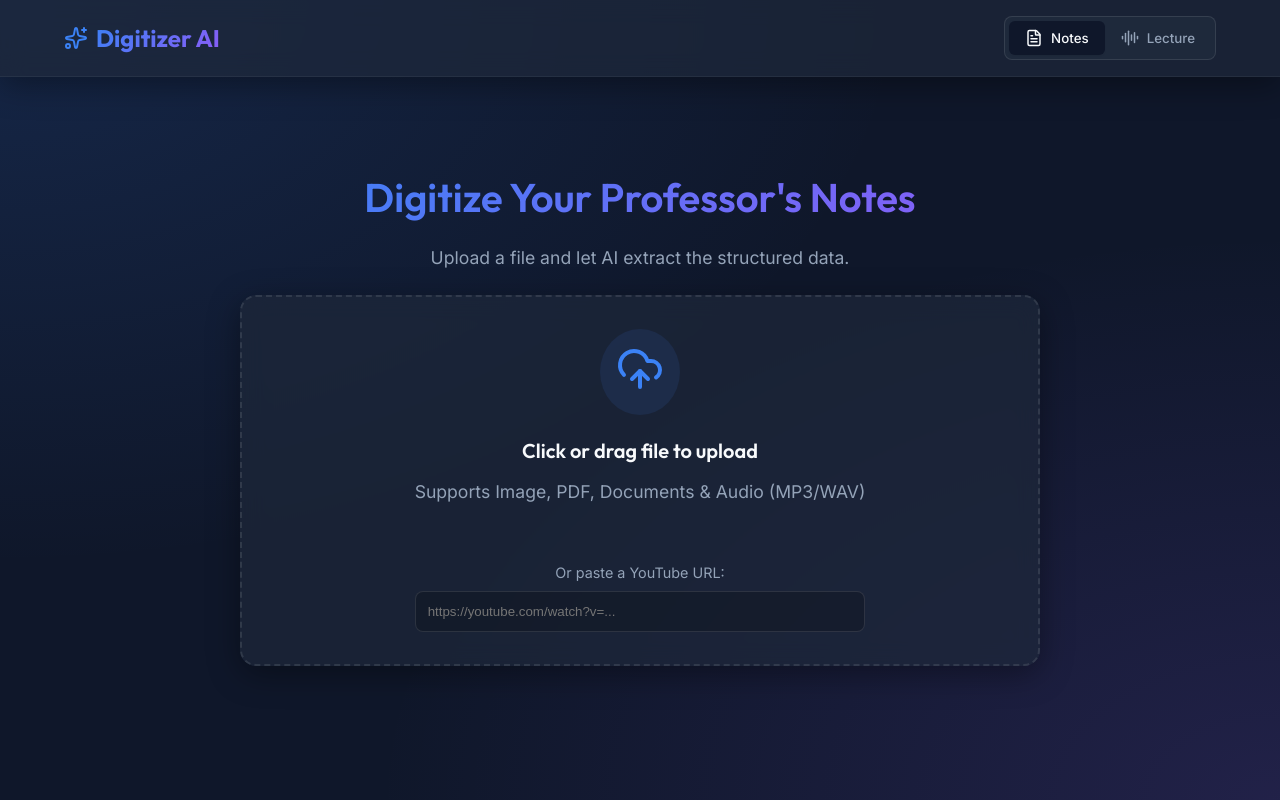
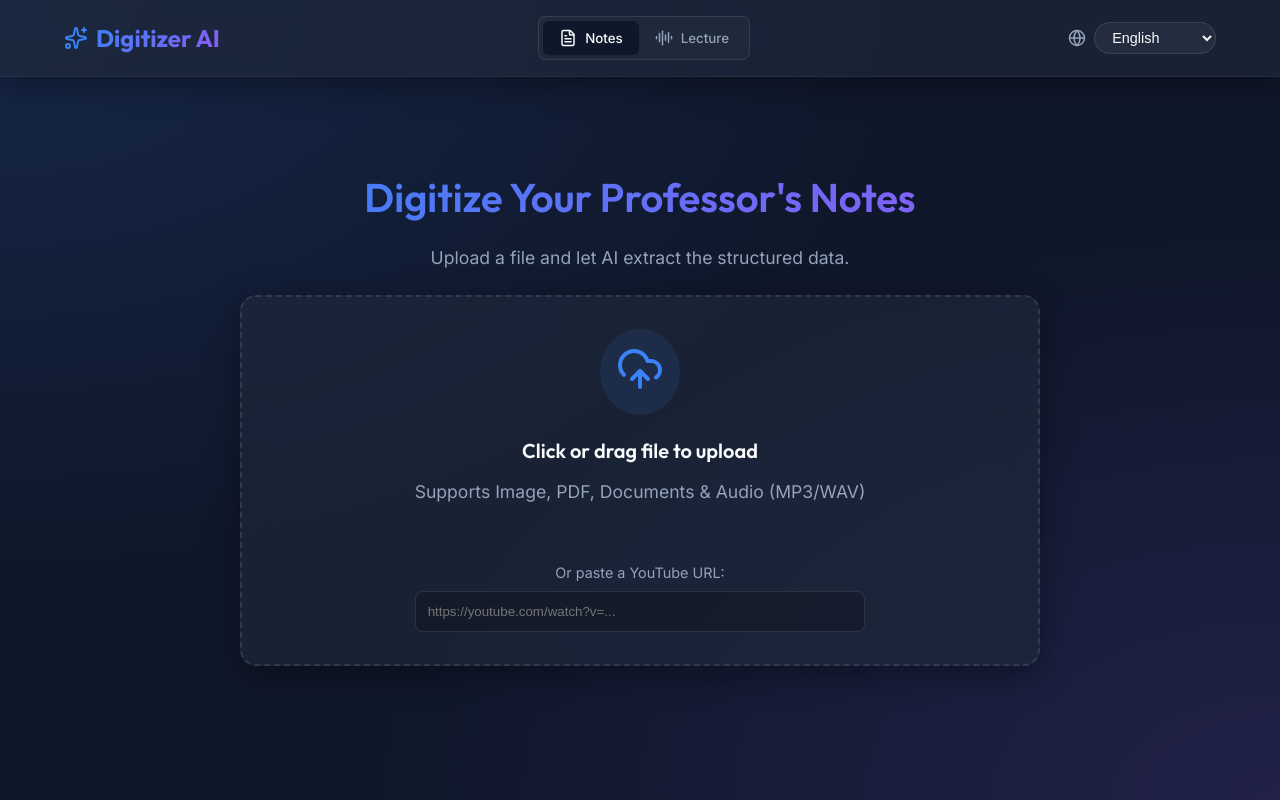
Before and after one commit to vedansh-19/Digitizer-AI, a Next.js app: page / in a window 1280 px wide. Built offline with nearby package versions, Linux system fonts and the light colour scheme.

Commit message:
feat: add global multi-language support across AI notes and chat

```diff
--- a/src/app/api/analyze/route.ts
+++ b/src/app/api/analyze/route.ts
@@ -4,7 +4,7 @@ import { YoutubeTranscript } from "youtube-transcript";
 
 export async function POST(req: Request) {
   try {
-    const { image, mode, youtubeUrl } = await req.json();
+    const { image, mode, youtubeUrl, language = "English" } = await req.json();
     if (!image && !youtubeUrl) {
       return NextResponse.json({ error: "No input provided" }, { status: 400 });
     }
@@ -51,6 +51,7 @@ You are an expert at transcribing, organizing, and explaining messy handwritten
 Analyze the attached document and extract the information into a structured JSON format.
 Ensure you provide a detailed explanation of the concepts.
 CRITICAL INSTRUCTION: Do NOT hallucinate or invent information. If the document is unreadable, empty, or contains no useful text, you must return an error or clearly state in the summary that the document could not be read.
+CRITICAL LANGUAGE INSTRUCTION: You MUST generate the ENTIRE JSON response exclusively in ${language}. Do not use any other language.
 Follow this JSON schema strictly, without any markdown formatting like \`\`\`json:
 {
   "title": "Main topic or title of the notes",
@@ -70,6 +71,7 @@ You are an expert academic assistant and transcriptionist.
 Analyze the attached audio lecture recording or document and extract the information into a structured JSON format.
 Ensure you provide a high-level summary, detailed notes, key points, action items (like homework), and a quiz.
 CRITICAL INSTRUCTION: Do NOT hallucinate or invent information. Rely STRICTLY on the provided transcript or audio. If the input is empty or incomprehensible, state that it could not be read.
+CRITICAL LANGUAGE INSTRUCTION: You MUST generate the ENTIRE JSON response exclusively in ${language}. Do not use any other language.
 Follow this JSON schema strictly, without any markdown formatting like \`\`\`json:
 {
   "title": "Title of the lecture or topic",
--- a/src/app/api/chat/route.ts
+++ b/src/app/api/chat/route.ts
@@ -3,7 +3,7 @@ import { NextResponse } from "next/server";
 
 export async function POST(req: Request) {
   try {
-    const { message, context, history } = await req.json();
+    const { message, context, history, language = "English" } = await req.json();
 
     const apiKey = process.env.GEMINI_API_KEY;
     if (!apiKey) {
@@ -16,11 +16,12 @@ export async function POST(req: Request) {
     const genAI = new GoogleGenerativeAI(apiKey);
     const model = genAI.getGenerativeModel({ model: "gemini-flash-latest" });
 
-    const systemPrompt = `You are a helpful AI assistant in an app that digitizes messy notes and prescriptions.
-You have been provided with the following extracted data from an image:
+    const systemPrompt = `You are a helpful AI assistant in an app that digitizes messy notes and transcriptions.
+You have been provided with the following extracted data from a user's input:
 ${JSON.stringify(context, null, 2)}
 
-Answer the user's questions based on this context. Keep your answers concise, clear, and helpful.`;
+Answer the user's questions based on this context. Keep your answers concise, clear, and helpful.
+CRITICAL INSTRUCTION: You MUST reply entirely in ${language}. Do not use any other language in your response.`;
 
     const chatHistory = history.map((msg: any) => ({
       role: msg.role === "user" ? "user" : "model",
--- a/src/app/page.tsx
+++ b/src/app/page.tsx
@@ -10,8 +10,13 @@ import { AnimatePresence, motion } from "framer-motion";
 
 export type Mode = "notes" | "lecture";
 
+export const LANGUAGES = [
+  "English", "Spanish", "French", "German", "Hindi", "Chinese", "Arabic", "Portuguese", "Russian", "Japanese"
+];
+
 export default function Home() {
   const [mode, setMode] = useState<Mode>("notes");
+  const [language, setLanguage] = useState<string>("English");
   const [image, setImage] = useState<string | null>(null);
   const [isProcessing, setIsProcessing] = useState(false);
   const [result, setResult] = useState<any>(null);
@@ -24,8 +29,8 @@ export default function Home() {
     try {
       const isYoutube = base64Image.includes("youtube.com") || base64Image.includes("youtu.be");
         const payload = isYoutube
-        ? { youtubeUrl: base64Image, mode }
-        : { image: base64Image, mode };
+          ? { youtubeUrl: base64Image, mode, language }
+          : { image: base64Image, mode, language };
 
         const res = await fetch("/api/analyze", {
           method: "POST",
@@ -50,7 +55,7 @@ export default function Home() {
 
   return (
     <main className={styles.main}>
-      <Header mode={mode} setMode={setMode} />
+      <Header mode={mode} setMode={setMode} language={language} setLanguage={setLanguage} />
 
       <div className={`container ${styles.content}`}>
         <AnimatePresence mode="wait">
@@ -105,7 +110,7 @@ export default function Home() {
               </div>
 
               <div className={styles.rightPanel}>
-                <Chat context={result} mode={mode} />
+                <Chat context={result} mode={mode} language={language} />
               </div>
             </motion.div>
           )}
--- a/src/components/Chat.tsx
+++ b/src/components/Chat.tsx
@@ -6,6 +6,7 @@ import { Mode } from "@/app/page";
 interface ChatProps {
   context: any;
   mode: Mode;
+  language: string;
 }
 
 interface Message {
@@ -13,7 +14,7 @@ interface Message {
   content: string;
 }
 
-export default function Chat({ context, mode }: ChatProps) {
+export default function Chat({ context, mode, language }: ChatProps) {
   const [messages, setMessages] = useState<Message[]>([
     {
       role: "model",
@@ -48,7 +49,8 @@ export default function Chat({ context, mode }: ChatProps) {
         body: JSON.stringify({
           message: userMessage,
           context,
-          history: messages
+          history: messages,
+          language
         })
       });
 
--- a/src/components/Header.tsx
+++ b/src/components/Header.tsx
@@ -1,13 +1,15 @@
-import { Sparkles, FileText, AudioLines } from "lucide-react";
+import { Sparkles, FileText, AudioLines, Globe } from "lucide-react";
 import styles from "./Header.module.css";
-import { Mode } from "@/app/page";
+import { Mode, LANGUAGES } from "@/app/page";
 
 interface HeaderProps {
   mode: Mode;
   setMode: (mode: Mode) => void;
+  language: string;
+  setLanguage: (lang: string) => void;
 }
 
-export default function Header({ mode, setMode }: HeaderProps) {
+export default function Header({ mode, setMode, language, setLanguage }: HeaderProps) {
   return (
     <header className={`${styles.header} glass-panel`}>
       <div className={`container ${styles.headerContent}`}>
@@ -32,6 +34,28 @@ export default function Header({ mode, setMode }: HeaderProps) {
             <span>Lecture</span>
           </button>
         </div>
+
+        <div className={styles.languageSelector} style={{ display: 'flex', alignItems: 'center', gap: '0.5rem' }}>
+          <Globe size={18} style={{ color: 'var(--text-secondary)' }} />
+          <select
+            value={language}
+            onChange={(e) => setLanguage(e.target.value)}
+            style={{
+              background: 'rgba(255, 255, 255, 0.05)',
+              border: '1px solid rgba(255, 255, 255, 0.1)',
+              color: 'var(--text-primary)',
+              padding: '0.4rem 0.8rem',
+              borderRadius: '20px',
+              fontSize: '0.9rem',
+              outline: 'none',
+              cursor: 'pointer'
+            }}
+          >
+            {LANGUAGES.map(lang => (
+              <option key={lang} value={lang} style={{ background: '#121212', color: 'white' }}>{lang}</option>
+            ))}
+          </select>
+        </div>
       </div>
     </header>
   );
```
Lines whose indentation alone changed are shown as unchanged.
